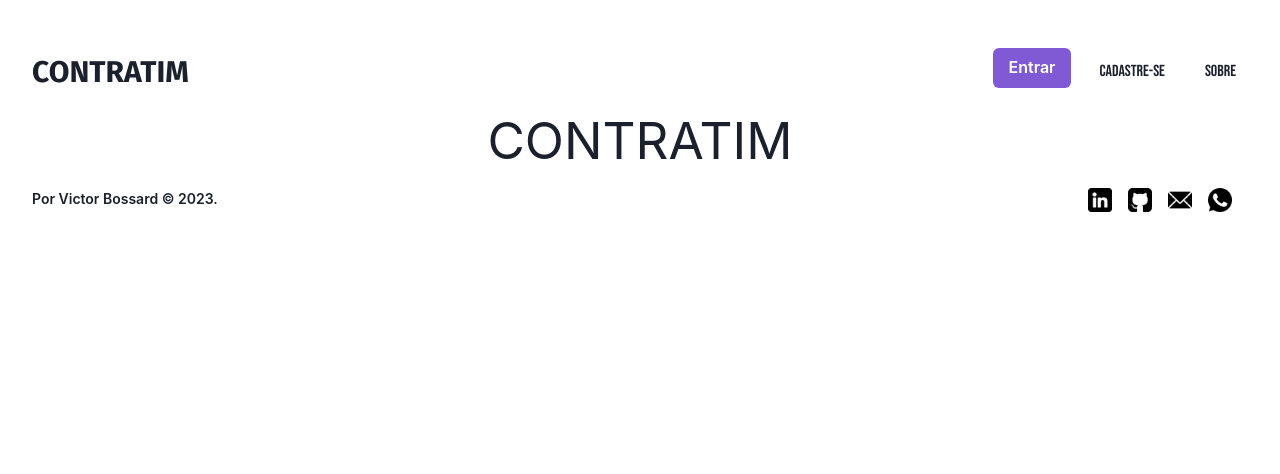
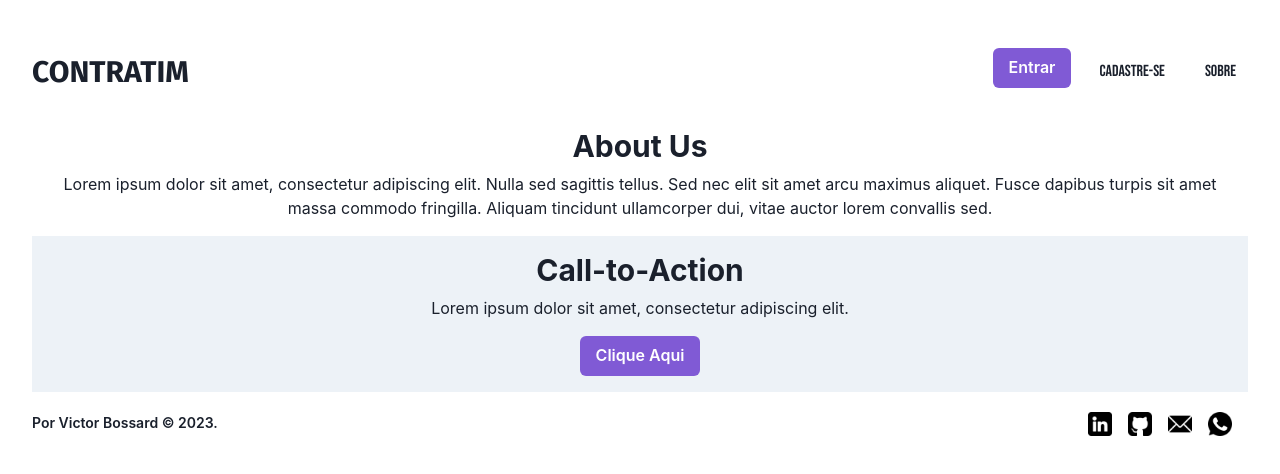
Before and after one commit to b0ssard/Contratim, a React (Vite) app: page / in a window 1280 px wide. Shown: the top 474 px of the page. Built offline with nearby package versions, Linux system fonts and the light colour scheme.

Commit message:
Updated some templates.

```diff
--- /dev/null
+++ b/src/AboutUs.tsx
@@ -0,0 +1,18 @@
+import React from "react";
+import { Box, Heading, Text } from "@chakra-ui/react";
+import { AboutUsData } from "./AboutUsData";
+
+const AboutUs: React.FC = () => {
+  const { title, description } = AboutUsData;
+
+  return (
+    <Box p={4}>
+      <Heading as="h2" size="lg" mb={2}>
+        {title}
+      </Heading>
+      <Text>{description}</Text>
+    </Box>
+  );
+};
+
+export default AboutUs;
--- /dev/null
+++ b/src/AboutUsData.tsx
@@ -0,0 +1,5 @@
+export const AboutUsData = {
+  title: "About Us",
+  description:
+    "Lorem ipsum dolor sit amet, consectetur adipiscing elit. Nulla sed sagittis tellus. Sed nec elit sit amet arcu maximus aliquet. Fusce dapibus turpis sit amet massa commodo fringilla. Aliquam tincidunt ullamcorper dui, vitae auctor lorem convallis sed.",
+};
--- a/src/App.tsx
+++ b/src/App.tsx
@@ -2,14 +2,20 @@ import { FC } from "react";
 import { ChakraProvider } from "@chakra-ui/react";
 import Navbar from "./Navbar";
 import Footer from "./Footer";
+import CTA from "./CTA";
 import "./App.scss";
+import CTAData from "./CTAData";
+import AboutUs from "./AboutUs";
 
 const App: FC = () => {
   return (
     <div className="#root">
       <ChakraProvider>
         <Navbar />
-        <h1>CONTRATIM</h1>
+        <AboutUs />
+        {CTAData.map((cta) => (
+          <CTA key={cta.heading} {...cta} />
+        ))}
         <Footer />
       </ChakraProvider>
     </div>
--- a/src/CTA.tsx
+++ b/src/CTA.tsx
@@ -0,0 +1,29 @@
+import React from "react";
+import { Box, Heading, Text } from "@chakra-ui/react";
+import Button from "./Button";
+
+export type CTAProps = {
+  heading: string;
+  description: string;
+  buttonText: string;
+  buttonOnClick: () => void;
+};
+
+const CTA: React.FC<CTAProps> = ({
+  heading,
+  description,
+  buttonText,
+  buttonOnClick,
+}) => {
+  return (
+    <Box p={4} bg="gray.100">
+      <Heading as="h2" size="lg" mb={2}>
+        {heading}
+      </Heading>
+      <Text mb={4}>{description}</Text>
+      <Button onClick={buttonOnClick}>{buttonText}</Button>
+    </Box>
+  );
+};
+
+export default CTA;
--- a/src/CTAData.tsx
+++ b/src/CTAData.tsx
@@ -0,0 +1,12 @@
+import { CTAProps } from "./CTA";
+
+const CTAData: CTAProps[] = [
+  {
+    heading: "Call-to-Action",
+    description: "Lorem ipsum dolor sit amet, consectetur adipiscing elit.",
+    buttonText: "Clique Aqui",
+    buttonOnClick: () => alert("Botão clicado!"),
+  },
+];
+
+export default CTAData;
--- a/src/Footer.tsx
+++ b/src/Footer.tsx
@@ -1,5 +1,5 @@
 import { Flex, Link, Text } from "@chakra-ui/react";
-import links from "./FooterData";
+import { Links } from "./FooterData";
 import "./Footer.scss";
 
 export default function Footer() {
@@ -13,7 +13,7 @@ export default function Footer() {
         Por Victor Bossard © {new Date().getFullYear()}.
       </Text>
       <Flex as="ul" className="footer__links">
-        {links.map((link) => (
+        {Links.map((link) => (
           <Link
             key={link.href}
             className="footer__links-item"
--- a/src/FooterData.tsx
+++ b/src/FooterData.tsx
@@ -4,7 +4,7 @@ import githubImage from './assets/github.png';
 import emailImage from './assets/email.png';
 import whatsappImage from './assets/whatsapp.png';
 
-const links = [
+export const Links = [
   {
     label: <Box as="img" src={linkedinImage} alt="LinkedIn" />,
     href: 'https://www.linkedin.com/in/victorbossard/',
@@ -22,5 +22,3 @@ const links = [
     href: 'https://wa.me/5585988812838',
   },
 ];
-
-export default links
--- a/src/Navbar.tsx
+++ b/src/Navbar.tsx
@@ -1,7 +1,7 @@
 import { Box, Flex, Link } from "@chakra-ui/react";
 import Button from "./Button";
 import "./Navbar.scss";
-import navbarData from "./NavbarData";
+import { NavbarProps } from "./NavbarData";
 
 export type NavbarData = {
   id: number;
@@ -16,7 +16,7 @@ export default function Navbar(): JSX.Element {
       <Box className="navbar-logo">CONTRATIM</Box>
       <Box className="navbar-list">
         <Button onClick={() => alert("Botão clicado!")}>Entrar</Button>
-        {navbarData.map((link: NavbarData) => (
+        {NavbarProps.map((link: NavbarData) => (
           <Link key={link.id} className="navbar-item" onClick={link.onClick}>
             {link.label}
           </Link>
--- a/src/NavbarData.tsx
+++ b/src/NavbarData.tsx
@@ -1,6 +1,6 @@
 import { NavbarData } from "./Navbar";
 
-const navbarData: NavbarData[] = [
+export const NavbarProps: NavbarData[] = [
   {
     id: 1,
     label: "Cadastre-se",
@@ -12,5 +12,3 @@ const navbarData: NavbarData[] = [
     onClick: () => alert("Link clicado!"),
   },
 ];
-
-export default navbarData;
```
Also changed, not shown: src/AboutUs.scss (added).
